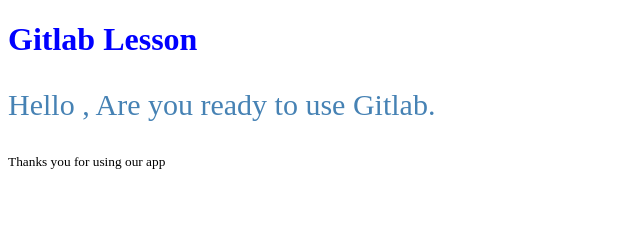
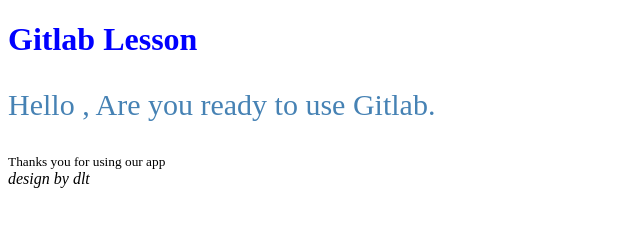
Before and after one commit to naynyizin/githublesson1, a plain HTML site: page index.html in a window 1280 px wide. Shown: the whole page, without its empty margins (0-640 px from the left). Drawn offline with Linux system fonts and the light colour scheme.

Commit message:
M from local pc address index.html

```diff
--- a/index.html
+++ b/index.html
@@ -16,5 +16,6 @@
     <h1>Gitlab Lesson</h1>
     <p>Hello , Are you ready to use Gitlab.</p>
     <small>Thanks you for using our app</small>
+    <address>design by dlt</address>
   </body>
 </html>
```
